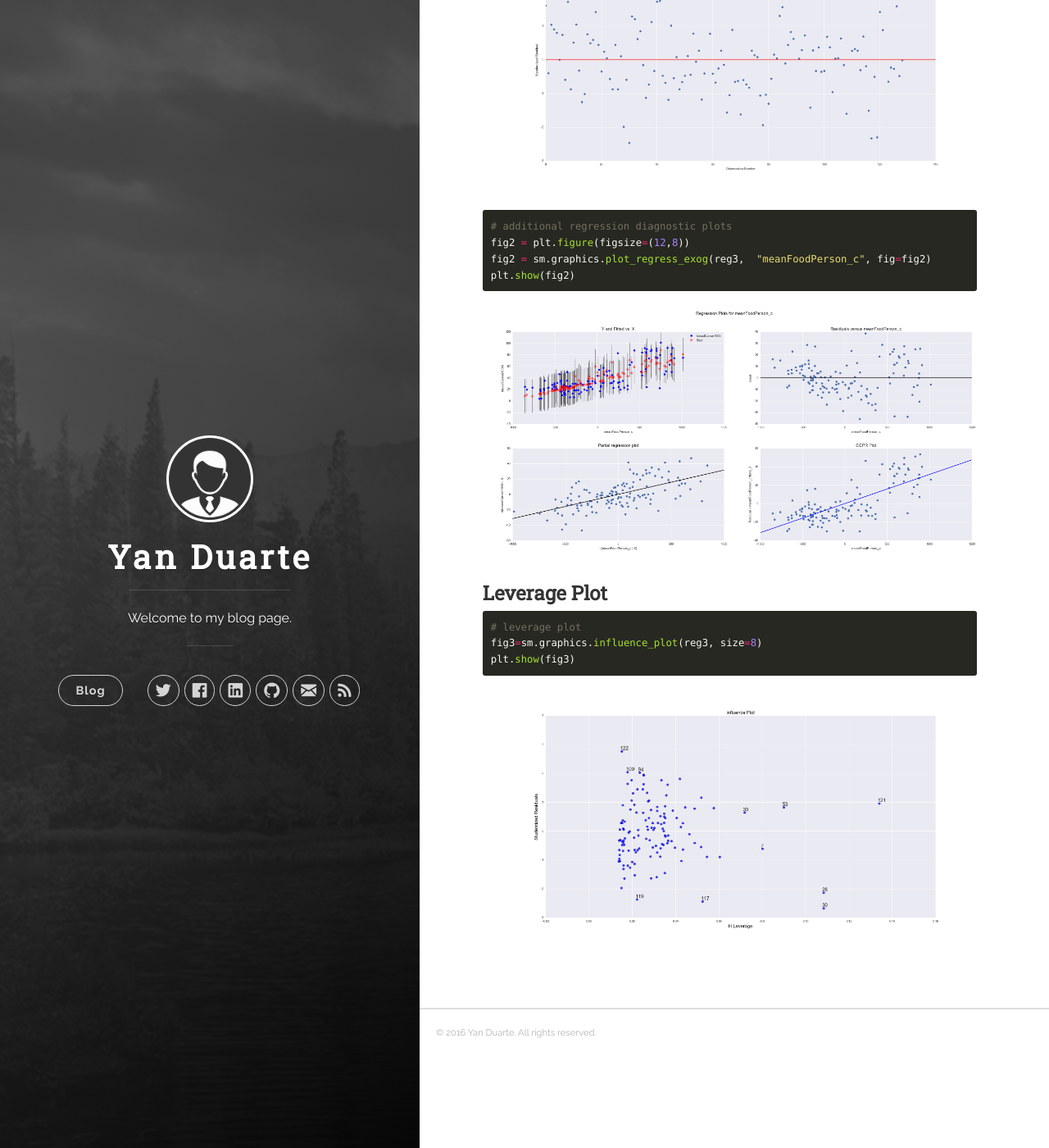
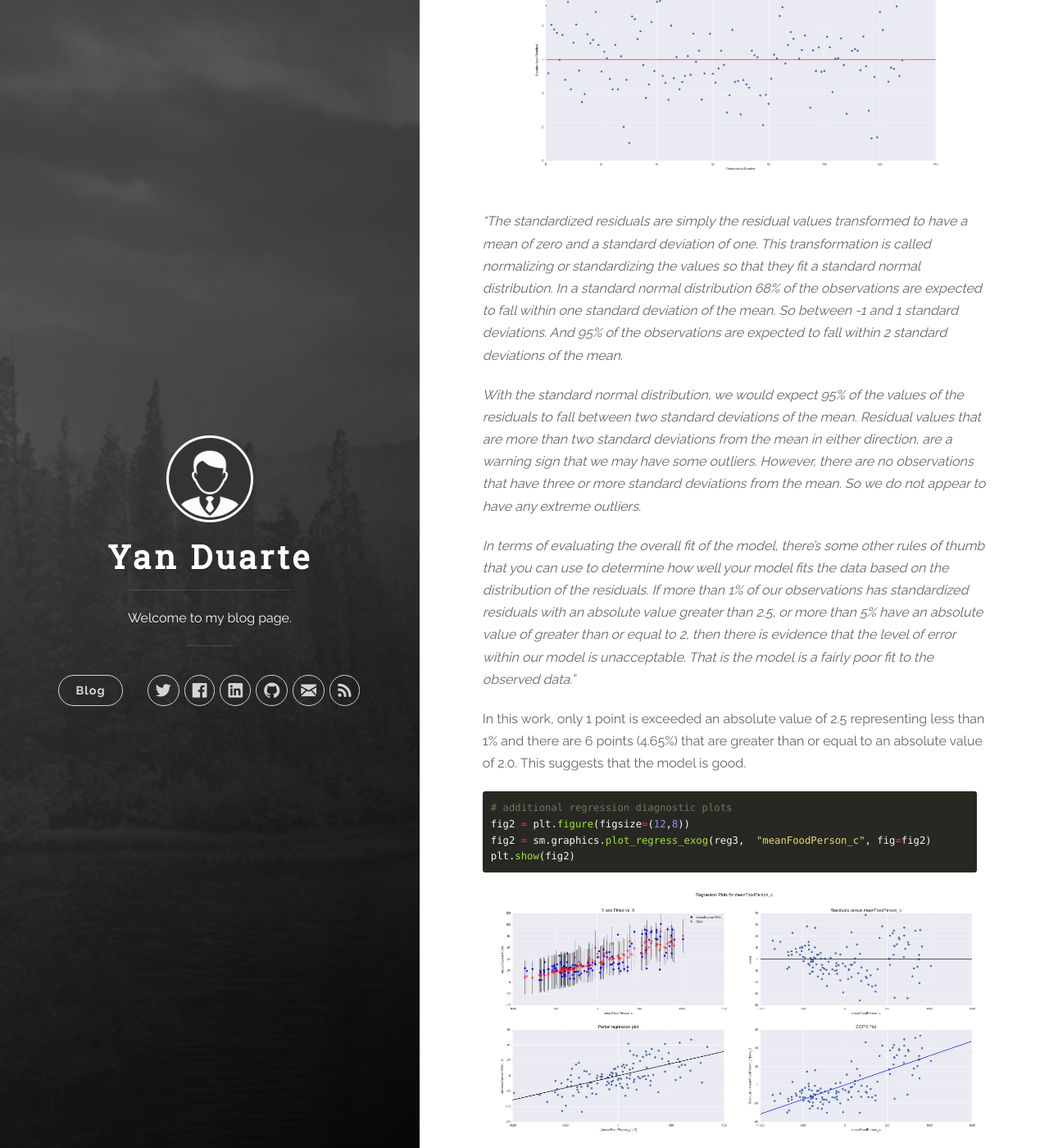
Before and after one commit to yan-duarte/yan-duarte.github.io, a Jekyll site: the page built from _posts/2016-09-12-RMP-Assignment3.md, in a window 1280 px wide and 1400 px high, scrolled down 8150 px. Shown: the whole window at 82% size. Built offline with Jekyll 4.4.1, drawn with Linux system fonts in a browser that asks for light colours; nearby versions of some CDN libraries.

Commit message:
Updated 2016-09-12-RMP-Assignment3.md

````diff
--- a/_posts/2016-09-12-RMP-Assignment3.md
+++ b/_posts/2016-09-12-RMP-Assignment3.md
@@ -282,6 +282,15 @@ plt.xlabel('Observation Number')
 ```
 ![Figure 3]({{site.baseurl}}/yan-duarte.github.io/images/rmp-assignments/rmp-ass3-fig3.png)
 
+*"The standardized residuals are simply the residual values transformed to have a mean of zero and a standard deviation of one. This transformation is called normalizing or standardizing the values so that they fit a standard normal distribution. In a standard normal distribution 68% of the observations are expected to fall within one standard deviation of the mean. So between -1 and 1 standard deviations. And 95% of the observations are expected to fall within 2 standard deviations of the mean.*
+
+*With the standard normal distribution, we would expect 95% of the values of the residuals to fall between two standard deviations of the mean. Residual values that are more than two standard deviations from the mean in either direction, are a warning sign that we may have some outliers. However, there are no observations that have three or more standard deviations from the mean. So we do not appear to have any extreme outliers.*
+
+*In terms of evaluating the overall fit of the model, there's some other rules of thumb that you can use to determine how well your model fits the data based on the distribution of the residuals. If more than 1% of our observations has standardized residuals with an absolute value greater than 2.5, or more than 5% have an absolute value of greater than or equal to 2, then there is evidence that the level of error within our model is unacceptable. That is the model is a fairly poor fit to the observed data."*
+
+In this work, only 1 point is exceeded an absolute value of 2.5 representing less than 1% and there are 6 points (4.65%) that are greater than or equal to an absolute value of 2.0. This suggests that the model is good.
+
+
 ```python
 # additional regression diagnostic plots
 fig2 = plt.figure(figsize=(12,8))
````
